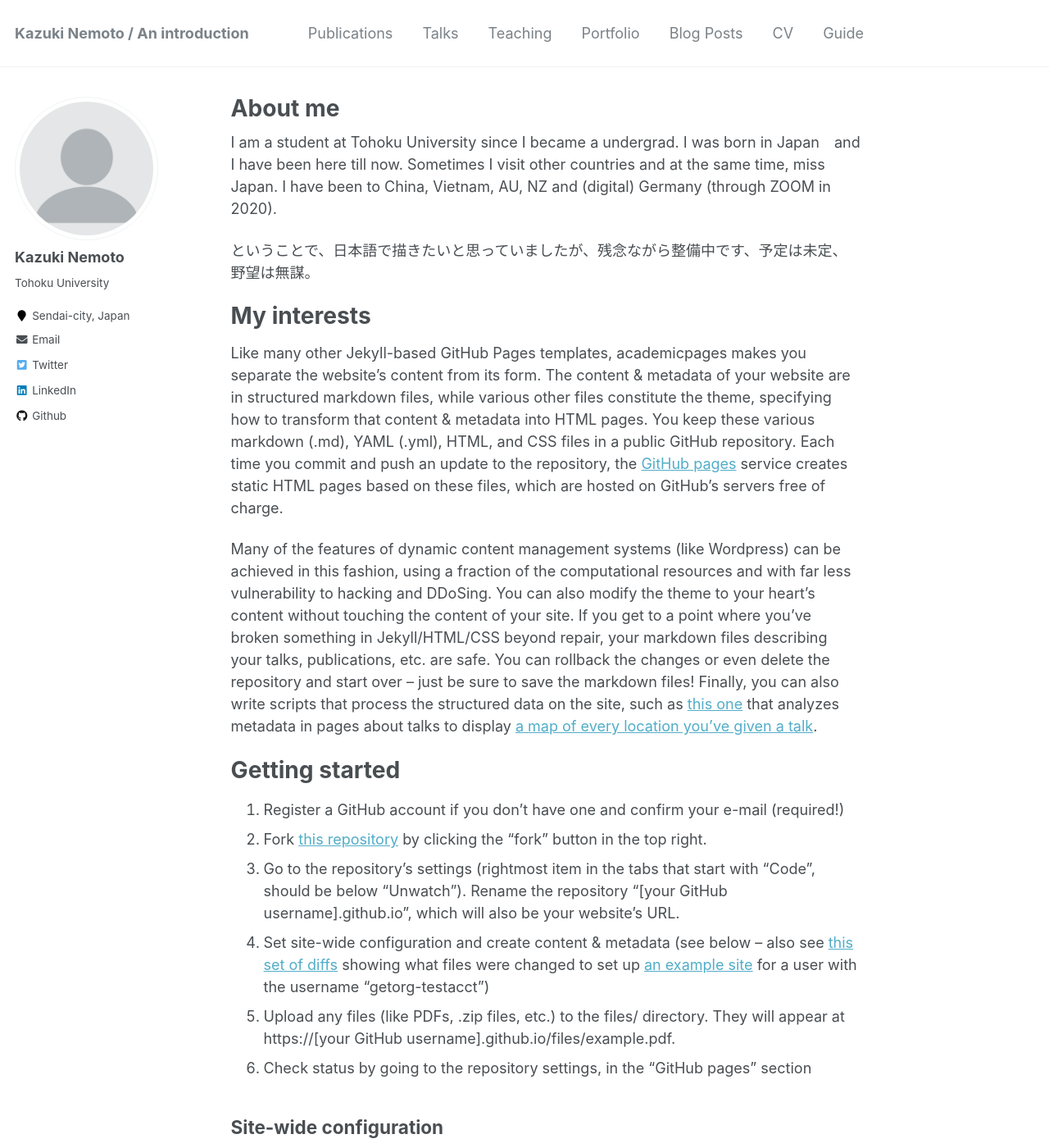
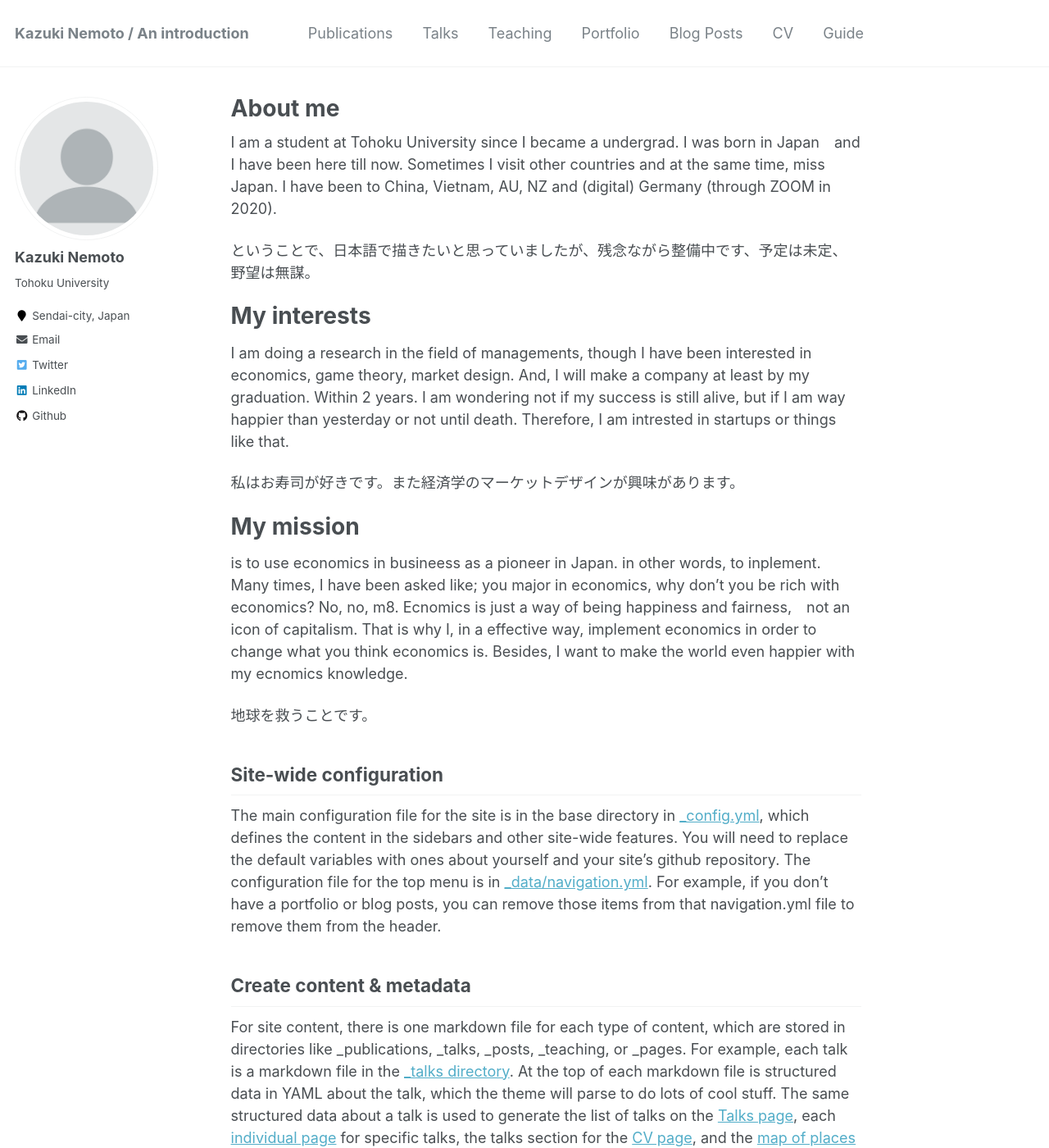
Before and after one commit to kazu-nemoto/kazu-nemoto.github.io, a Jekyll site: the page built from _pages/about.md, in a window 1280 px wide and 1400 px high. Shown: the whole window at 82% size. Built offline with Jekyll 4.4.1, drawn with Linux system fonts in a browser that asks for light colours.

Commit message:
Update about.md

```diff
--- a/_pages/about.md
+++ b/_pages/about.md
@@ -12,20 +12,21 @@ I am a student at Tohoku University since I became a undergrad. I was born in Ja
 
 ということで、日本語で描きたいと思っていましたが、残念ながら整備中です、予定は未定、野望は無謀。
 
+
+
 My interests
 ======
-Like many other Jekyll-based GitHub Pages templates, academicpages makes you separate the website's content from its form. The content & metadata of your website are in structured markdown files, while various other files constitute the theme, specifying how to transform that content & metadata into HTML pages. You keep these various markdown (.md), YAML (.yml), HTML, and CSS files in a public GitHub repository. Each time you commit and push an update to the repository, the [GitHub pages](https://pages.github.com/) service creates static HTML pages based on these files, which are hosted on GitHub's servers free of charge.
+I am doing a research in the field of managements, though I have been interested in economics, game theory, market design. And, I will make a company at least by my graduation.  Within 2 years. I am wondering not if my success is still alive, but if I am way happier than yesterday or not until death. Therefore, I am intrested in startups or things like that.
 
-Many of the features of dynamic content management systems (like Wordpress) can be achieved in this fashion, using a fraction of the computational resources and with far less vulnerability to hacking and DDoSing. You can also modify the theme to your heart's content without touching the content of your site. If you get to a point where you've broken something in Jekyll/HTML/CSS beyond repair, your markdown files describing your talks, publications, etc. are safe. You can rollback the changes or even delete the repository and start over -- just be sure to save the markdown files! Finally, you can also write scripts that process the structured data on the site, such as [this one](https://github.com/academicpages/academicpages.github.io/blob/master/talkmap.ipynb) that analyzes metadata in pages about talks to display [a map of every location you've given a talk](https://academicpages.github.io/talkmap.html).
+私はお寿司が好きです。また経済学のマーケットデザインが興味があります。
 
-Getting started
+
+
+My mission
 ======
-1. Register a GitHub account if you don't have one and confirm your e-mail (required!)
-1. Fork [this repository](https://github.com/academicpages/academicpages.github.io) by clicking the "fork" button in the top right.
-1. Go to the repository's settings (rightmost item in the tabs that start with "Code", should be below "Unwatch"). Rename the repository "[your GitHub username].github.io", which will also be your website's URL.
-1. Set site-wide configuration and create content & metadata (see below -- also see [this set of diffs](http://archive.is/3TPas) showing what files were changed to set up [an example site](https://getorg-testacct.github.io) for a user with the username "getorg-testacct")
-1. Upload any files (like PDFs, .zip files, etc.) to the files/ directory. They will appear at https://[your GitHub username].github.io/files/example.pdf.
-1. Check status by going to the repository settings, in the "GitHub pages" section
+is to use economics in busineess as a pioneer in Japan. in other words, to inplement. Many times, I have been asked like; you major in economics, why don’t you be rich with economics? No, no, m8. Ecnomics is just a way of being happiness and fairness,　not an icon of capitalism. That is why I, in a effective way, implement economics in order to change what you think economics is. Besides, I want to make the world even happier with my ecnomics knowledge.
+
+地球を救うことです。
 
 Site-wide configuration
 ------
```
